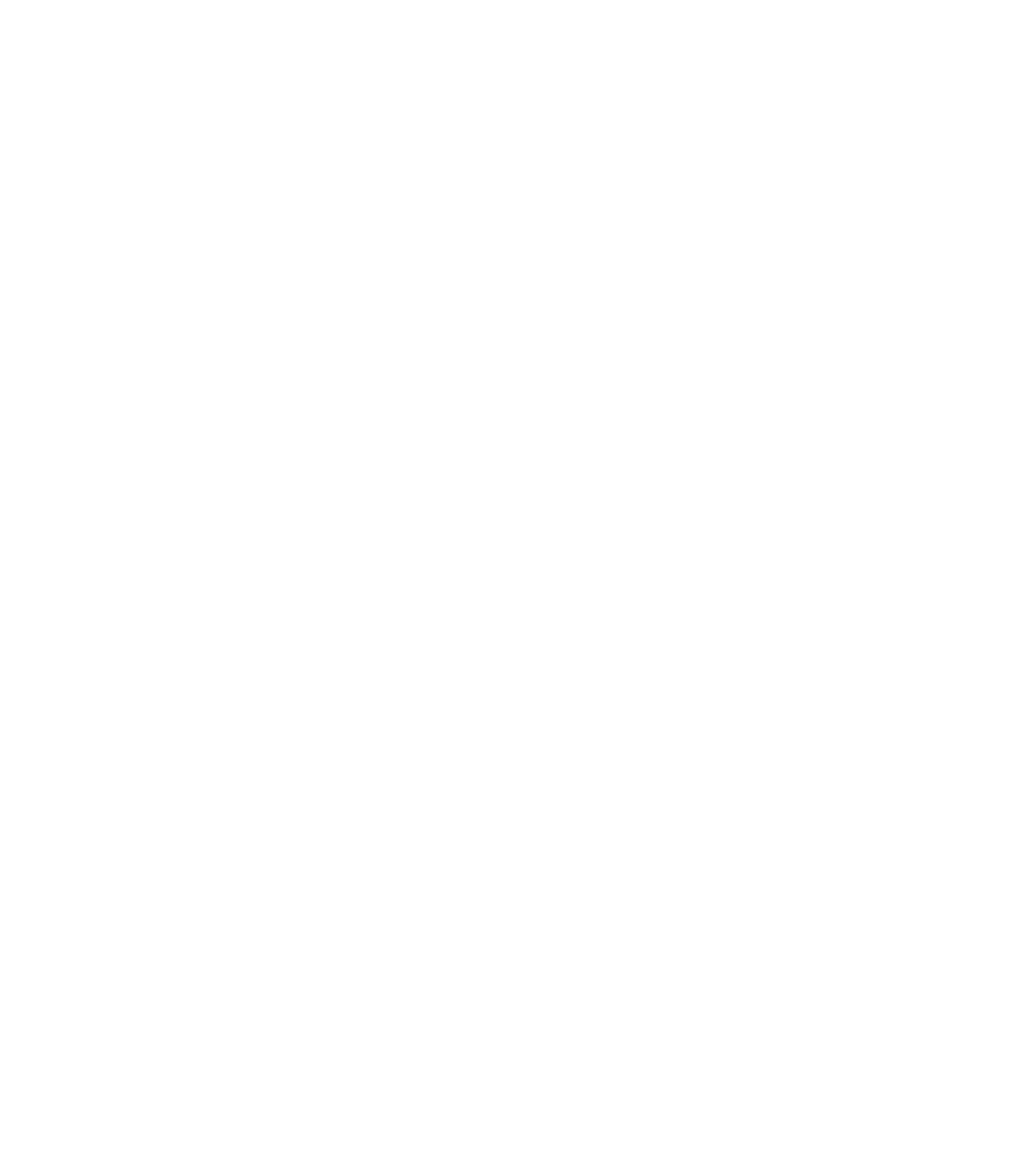
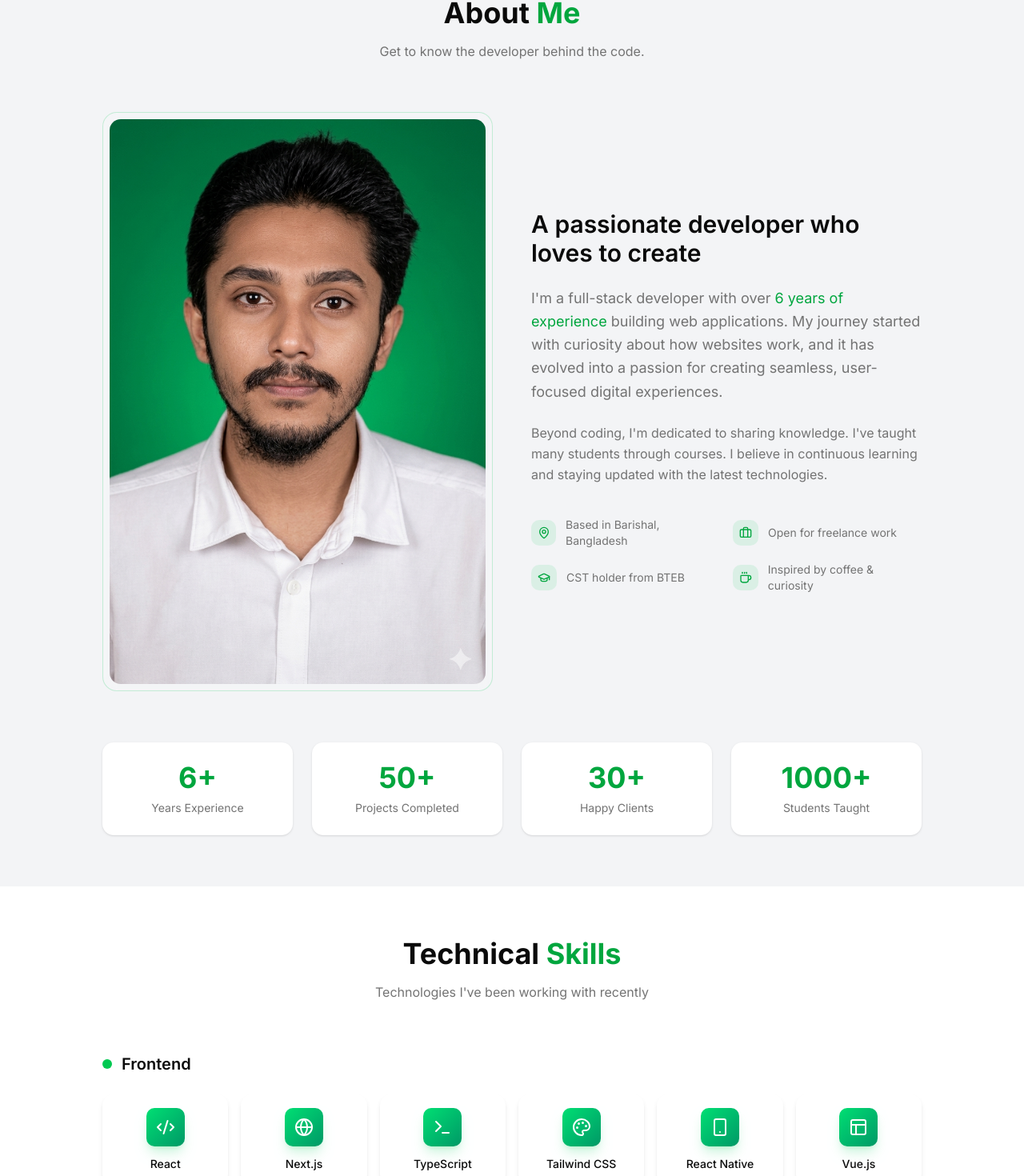
Before and after one commit to jahidIqbalBiswas/Portfolio-application----next.js, a Next.js app: page / in a window 1280 px wide. Shown: the part 868-2338 px from the top of the page at 80% size. Before the commit the page ends 800 px from the top, so only its background shows below. Built offline with nearby package versions, Linux system fonts and the light colour scheme.

Commit message:
added: about-me

```diff
--- a/components/header/MobileNav.tsx
+++ b/components/header/MobileNav.tsx
@@ -10,17 +10,17 @@
       {/* overlay */}
       <div
         onClick={closeMobileNav}
-        className={`${sidebarOpenClose} fixed inset-0 transform transition-all duration-500 z-1002 bg-black/20 backdrop-blur w-full h-screen`}
+        className={`${sidebarOpenClose} fixed inset-0 transform transition-all duration-500 z-1002 bg-black/10 backdrop-blur w-full h-screen`}
       ></div>
 
       {/* navlinks */}
       <div
-        className={` ${sidebarOpenClose} text-white fixed justify-center flex flex-col h-full transform transition-all duration-500 delay-300 w-[80%] sm:w-[60%] bg-[radial-gradient(circle_476px_at_54.8%_51.5%,rgba(180,245,200,1)_0%,rgba(244,244,254,1)_42.3%,rgba(244,244,254,1)_100.2%)] dark:bg-[radial-gradient(circle_farthest-corner_at_50%_50%,rgba(10,50,45,1)_0%,rgba(5,10,10,1)_100%)] space-y-6 z-1050 shadow-lg`}
+        className={` ${sidebarOpenClose} text-white fixed justify-center flex backdrop-blur-3xl flex-col h-full transform transition-all duration-500 delay-300 w-[80%] sm:w-[60%] z-1002 shadow-xl`}
       >
         {navLinks.map((link, index) => {
           return (
             <Link key={index} href={link.href}>
-              <p className="text-black dark:text-white w-fit text-[20px] font-light ml-12 border-b-[1.5px] pb-1 border-green-500 sm:text-[30px]">
+              <p className="text-black dark:text-white w-fit text-[20px] font-light ml-12 border-b-[1.5px] pb-1 border-green-700 dark:border-green-500 sm:text-[30px]">
                 {link.name}
               </p>
             </Link>
@@ -31,7 +31,7 @@
           <Logo />
           <X
             onClick={closeMobileNav}
-            className="w-10 h-10 text-green-500 hover:text-red-500 p-1 cursor-pointer rounded-md"
+            className="w-10 h-10 text-green-600 dark:text-green-500 hover:text-red-500! p-1 cursor-pointer rounded-md"
           />
         </div>
       </div>
--- a/components/header/Nav.tsx
+++ b/components/header/Nav.tsx
@@ -21,7 +21,7 @@
   }, []);
   return (
     <div
-      className={`transition-all ${navBG ? "dark:bg-gray-900 bg-white shadow-md " : ""} duration-300 h-[10vh] fixed z-100 w-full`}
+      className={`transition-all ${navBG ? "backdrop-blur shadow-md " : ""} duration-300 h-[10vh] fixed z-100 w-full`}
     >
       <div className="flex items-center h-full justify-between w-[90%] xl:w-[80%] mx-auto">
         {/* Logo */}
--- a/components/helpers/Logo.tsx
+++ b/components/helpers/Logo.tsx
@@ -1,3 +1,4 @@
+import { me } from "@/data/data";
 import { CodeSquareIcon } from "lucide-react";
 import Link from "next/link";
 
@@ -8,7 +9,7 @@
         <CodeSquareIcon className="text-white w-6 h-6" />
       </div>
       <h1 className="sm:text-xl hidden sm:block md:text-2xl text-green-600 dark:text-green-400 font-bold">
-        {"<JiB/>"}
+        {`<${me?.logoText}/>`}
       </h1>
     </Link>
   );
--- /dev/null
+++ b/components/helpers/SectionHeading.tsx
@@ -0,0 +1,20 @@
+type props = {
+  firstHeading: string;
+  lastHeading: string;
+  subHeading: string;
+};
+const SectionHeading = ({ firstHeading, lastHeading, subHeading }: props) => {
+  return (
+    <div className="text-center mb-16">
+      <h2 className="text-3xl md:text-4xl font-bold mb-4">
+        {firstHeading} {""}
+        <span className="text-green-600 dark:text-green-500">
+          {lastHeading}
+        </span>
+      </h2>
+      <p className="text-muted-foreground max-w-2xl mx-auto">{subHeading}</p>
+    </div>
+  );
+};
+
+export default SectionHeading;
--- a/components/home/Home.tsx
+++ b/components/home/Home.tsx
@@ -1,6 +1,14 @@
-import Hero from "@/components/home/Hero";
+import Hero from "@/components/home/hero/Hero";
+import About from "./about/About";
+import Skills from "./skills/Skills";
 const Home = () => {
-  return <Hero />;
+  return (
+    <>
+      <Hero />
+      <About />
+      <Skills />
+    </>
+  );
 };
 
 export default Home;
--- /dev/null
+++ b/components/home/about/About.tsx
@@ -0,0 +1,92 @@
+import SectionHeading from "@/components/helpers/SectionHeading";
+import { highlights, stats } from "@/data/data";
+import Image from "next/image";
+
+const About = () => {
+  return (
+    <div className="py-16 bg-gray-100 dark:bg-gray-900">
+      <SectionHeading
+        firstHeading="About"
+        lastHeading="Me"
+        subHeading="Get to know the developer behind the code."
+      />
+      <div className="grid w-[80%] mx-auto lg:grid-cols-2 gap-12 items-center">
+        <div className="relative group">
+          {/* Background Glow Effect */}
+          {/* <div className="absolute -inset-1 bg-gradient-to-r from-green-600 to-teal-600 rounded-2xl blur opacity-25 group-hover:opacity-50 transition duration-1000"></div> */}
+
+          <div className="aspect-auto rounded-2xl overflow-hidden p-2 bg-white/10 dark:bg-black/20 backdrop-blur-sm border border-green-500/20">
+            <Image
+              src={"/images/jib-green-best.png"}
+              alt="profile"
+              width={700}
+              height={700}
+              className="w-full h-full object-cover rounded-xl hover:grayscale-50 transition-all duration-500"
+            />
+          </div>
+        </div>
+
+        {/* Content */}
+        <div className="space-y-6">
+          <h3 className="text-3xl font-semibold">
+            A passionate developer who loves to create
+          </h3>
+          <p className="text-muted-foreground text-lg leading-relaxed">
+            I&apos;m a full-stack developer with over{" "}
+            <span className="text-green-600 dark:text-green-400">
+              6 years of experience
+            </span>{" "}
+            building web applications. My journey started with curiosity about
+            how websites work, and it has evolved into a passion for creating
+            seamless, user-focused digital experiences.
+          </p>
+          <p className="text-muted-foreground leading-relaxed">
+            Beyond coding, I&apos;m dedicated to sharing knowledge. I&apos;ve
+            taught many students through courses. I believe in continuous
+            learning and staying updated with the latest technologies.
+          </p>
+          {/* Highlights with Green Theme */}
+          <div className="grid grid-cols-1 sm:grid-cols-2 gap-4 pt-4">
+            {highlights.map((item) => {
+              return (
+                <div
+                  key={item.text}
+                  className="flex items-center gap-3 text-sm group"
+                >
+                  <div className="w-8 h-8 rounded-lg bg-green-500/10 flex items-center justify-center transition-colors group-hover:bg-green-500/20">
+                    <item.icon className="w-4 h-4 text-green-600 dark:text-green-400" />
+                  </div>
+                  <span className="text-muted-foreground group-hover:text-foreground transition-colors">
+                    {item.text}
+                  </span>
+                </div>
+              );
+            })}
+          </div>
+        </div>
+      </div>
+      {/* stats */}
+      <div className="mt-16 w-[80%] mx-auto">
+        <div className="grid grid-cols-2 lg:grid-cols-4 gap-6">
+          {stats.map((stat) => {
+            return (
+              <div
+                key={stat.label}
+                className="bg-white dark:bg-gray-800 shadow rounded-xl p-6 text-center"
+              >
+                <div className="text-3xl md:text-4xl font-bold text-green-600 dark:text-green-400 mb-2">
+                  {stat.value}
+                </div>
+                <div className="text-sm text-muted-foreground">
+                  {stat.label}
+                </div>
+              </div>
+            );
+          })}
+        </div>
+      </div>
+    </div>
+  );
+};
+
+export default About;
--- a/components/home/Hero.jsx
+++ b/components/home/hero/Hero.tsx
@@ -1,6 +1,6 @@
 import { me } from "@/data/data";
 import { Download, FolderOpen } from "lucide-react";
-import { Button } from "../ui/button";
+import { Button } from "@/components/ui/button";
 import AnimatedText from "./AnimatedText";
 const Hero = () => {
   return (
--- /dev/null
+++ b/components/home/skills/SkillCard.tsx
@@ -0,0 +1,20 @@
+import { LucideIcon } from "lucide-react";
+type Props = {
+  name: string;
+  icon: LucideIcon;
+};
+const SkillCard = ({ name, icon: Icon }: Props) => {
+  return (
+    <div className="group relative bg-white dark:bg-gray-900 shadow-md rounded-xl p-4 flex flex-col items-center gap-3 cursor-pointer hover:scale-105 transition-all duration-300 border border-transparent hover:border-green-500/30">
+      <div className="w-12 h-12 rounded-lg bg-linear-to-br from-green-400 to-emerald-600 flex items-center justify-center group-hover:from-green-300 group-hover:to-emerald-700 transition-all duration-300 shadow-lg shadow-green-500/20">
+        <Icon className="w-6 h-6 text-white" />
+      </div>
+
+      <span className="text-sm font-medium text-foreground group-hover:text-green-600 dark:group-hover:text-green-400 transition-colors">
+        {name}
+      </span>
+    </div>
+  );
+};
+
+export default SkillCard;
--- /dev/null
+++ b/components/home/skills/Skills.tsx
@@ -0,0 +1,43 @@
+import SectionHeading from "@/components/helpers/SectionHeading";
+import { skillCategories } from "@/data/data";
+import React from "react";
+import SkillCard from "./SkillCard";
+
+const Skills = () => {
+  return (
+    <div className="py-16 bg-white dark:bg-gray-950">
+      <SectionHeading
+        firstHeading="Technical"
+        lastHeading="Skills"
+        subHeading="Technologies I've been working with recently"
+      />
+
+      <div className="space-y-12 w-[80%] mx-auto">
+        {skillCategories.map((category) => {
+          return (
+            <div key={category.title}>
+              <h3 className="text-xl font-semibold mb-6 flex items-center gap-3">
+                <span className="relative flex h-3 w-3">
+                  <span className="animate-ping absolute inline-flex h-full w-full rounded-full bg-green-400 opacity-75"></span>
+                  <span className="relative inline-flex rounded-full h-3 w-3 bg-green-500"></span>
+                </span>
+                {category.title}
+              </h3>
+              <div className="grid grid-cols-2 sm:grid-cols-3 md:grid-cols-4 lg:grid-cols-6 gap-4">
+                {category.skills.map((skill) => {
+                  return (
+                    <div key={skill.name}>
+                      <SkillCard name={skill.name} icon={skill.icon} />
+                    </div>
+                  );
+                })}
+              </div>
+            </div>
+          );
+        })}
+      </div>
+    </div>
+  );
+};
+
+export default Skills;
--- a/data/data.ts
+++ b/data/data.ts
@@ -21,20 +21,21 @@
 
 import { FaGithub, FaLinkedin, FaLinkedinIn, FaTwitter } from "react-icons/fa6";
 export const me = {
+  logoText: "JiB",
   name: "Jahid Iqbal Biswas",
 };
 export const stats = [
-  { label: "Years Experience", value: "5+" },
+  { label: "Years Experience", value: "6+" },
   { label: "Projects Completed", value: "50+" },
   { label: "Happy Clients", value: "30+" },
   { label: "Students Taught", value: "1000+" },
 ];
 
 export const highlights = [
-  { icon: MapPin, text: "Based in San Francisco, CA" },
+  { icon: MapPin, text: "Based in Barishal, Bangladesh" },
   { icon: Briefcase, text: "Open for freelance work" },
-  { icon: GraduationCap, text: "CS Graduate from Stanford" },
-  { icon: Coffee, text: "Powered by coffee & curiosity" },
+  { icon: GraduationCap, text: "CST holder from BTEB" },
+  { icon: Coffee, text: "Inspired by coffee & curiosity" },
 ];
 
 export const userReviewData = [
```
Also changed, not shown: components/helpers/ThemeToggler.tsx (renamed from components/helpers/ThemeToggler.jsx), components/home/hero/AnimatedText.tsx (renamed from components/home/AnimatedText.tsx), public/images/jib-green-best.png (added), public/images/jib-green.jfif (added).
